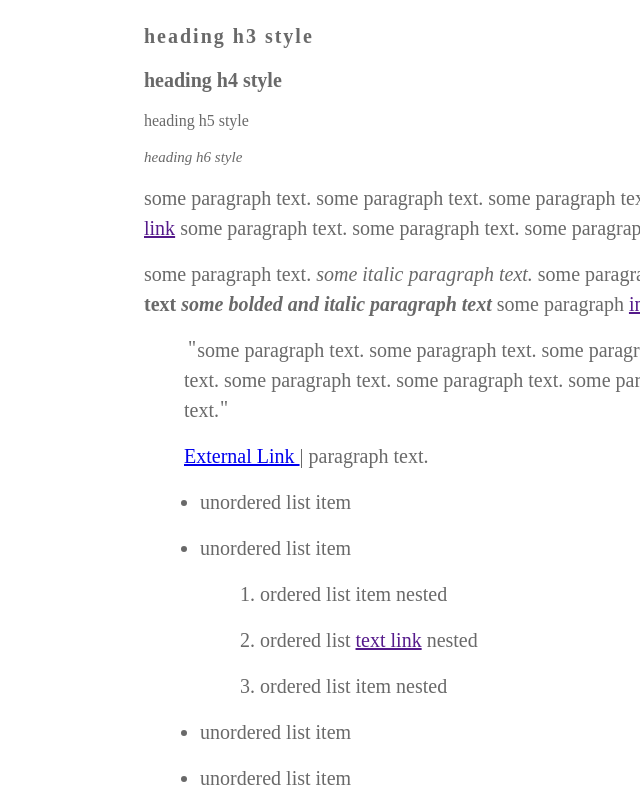
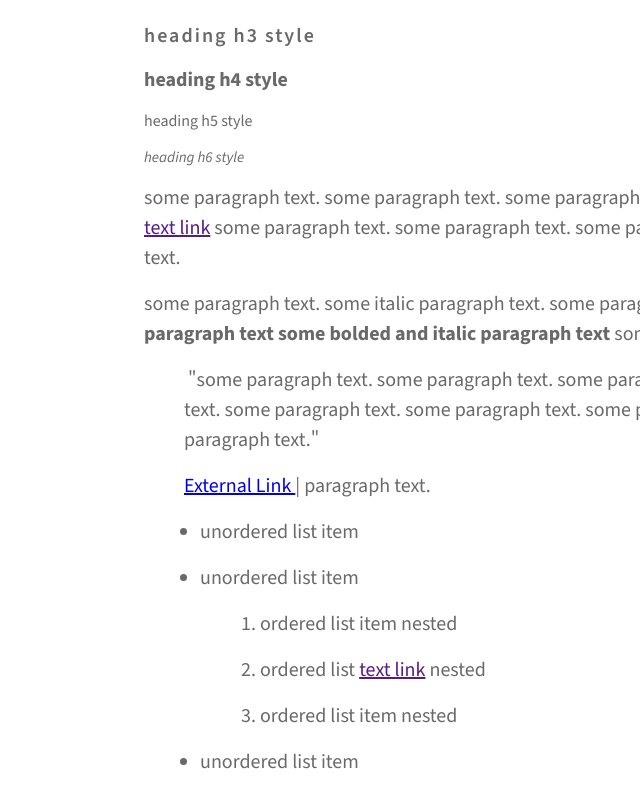
Before and after one commit to rogueathletic/caldera-ht101-all-html-css, a plain HTML site: page index.html in a window 1280 px wide. Shown: the part 661-1451 px from the top of the page, without its empty margins (108-748 px from the left). Drawn offline with nearby package versions, Linux system fonts and the light colour scheme.

Commit message:
add font style values for tempalte.

```diff
--- a/style.css
+++ b/style.css
@@ -4,7 +4,10 @@ remove injected external link icon from main theme
 
 
 * {
-    scroll-margin-top: 40px
+    scroll-margin-top: 40px;
+    font-family: "Source Sans 3", sans-serif;
+    font-optical-sizing: auto;
+    font-style: normal;
 }
 
 /* needs to be removed fomr core theme */
```
